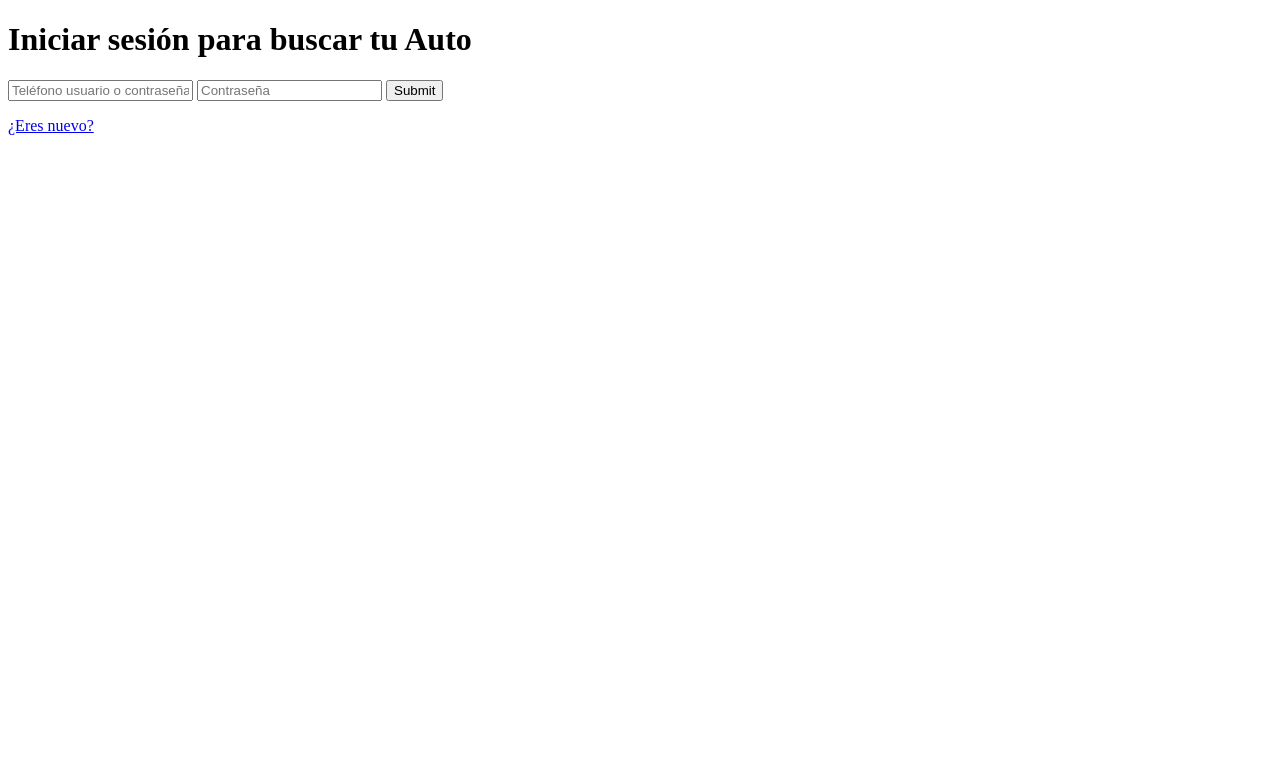
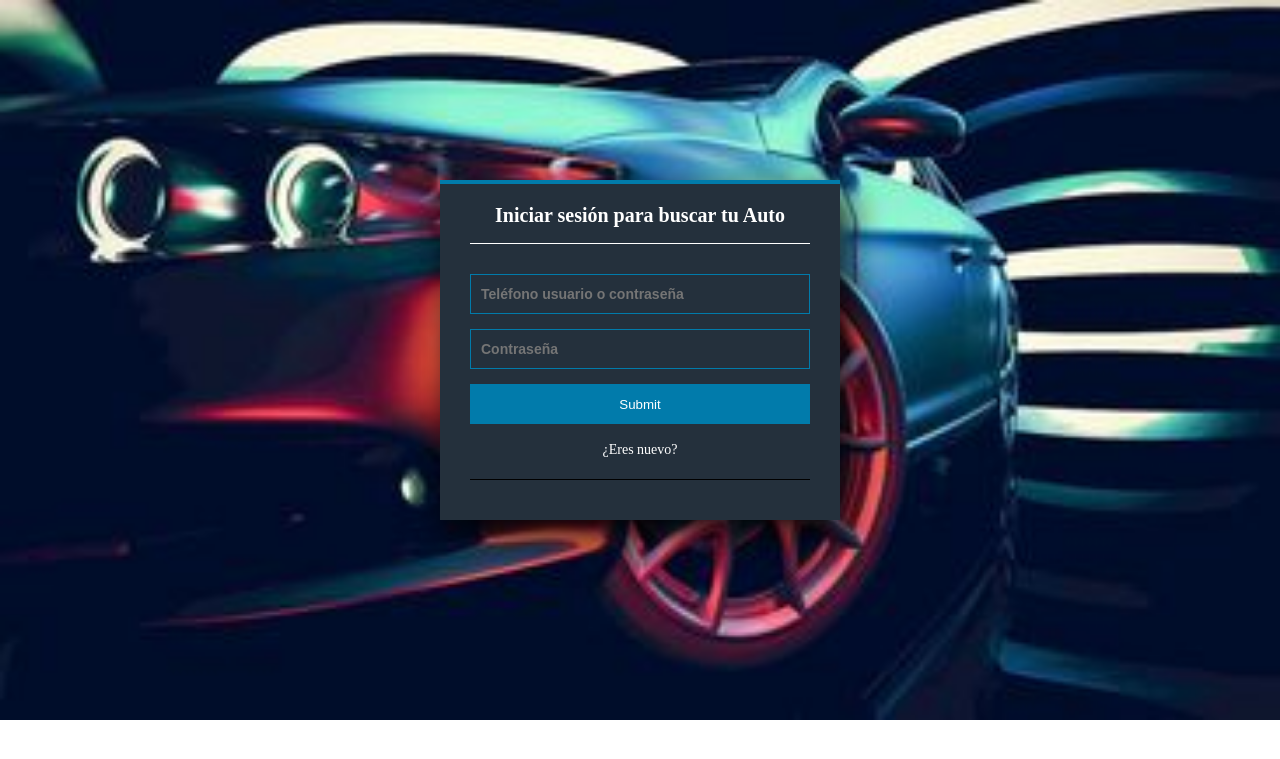
Before and after one commit to gregorio-corchado-02/ClaseSO, a Flask app: page / in a window 1280 px wide. Shown: the top 759 px of the page. Run offline with Flask 3, Linux system fonts and the light colour scheme; some libraries are stand-ins or nearby versions.

Commit message:
se agrego css

```diff
--- a/static/login.css
+++ b/static/login.css
@@ -0,0 +1,72 @@
+* {
+    margin: 0;
+    padding: 0;
+    box-sizing: border-box;
+}
+
+body {
+
+    background-image: url('FondoLogin.jpg');
+    background-size:cover;
+    background-position:top;
+    background-repeat:no-repeat;
+
+}
+
+.Formulario{
+    width: 400px;
+    height: 340px;
+    background-color:  #24303c;
+
+    margin: auto;
+    margin-top: 180px;
+    box-shadow: 7px 13px 37px #000;
+    padding: 20px 30px;
+    border-top: 4px solid #017bab;
+
+}
+
+.Formulario h1 {
+    margin: 0;
+    text-align: center;
+    height: 40px;
+    margin-bottom: 30px;
+    border-bottom: 1px solid;
+    font-size: 20px;
+    color: white;
+}
+
+.controls {
+    width: 100%;
+    border: 1px solid #017bab;
+    margin-bottom: 15px;
+    padding: 11px 10px;
+    background: #24303c;
+    font-size: 14px;
+    font-weight: bold;
+}
+
+.buttons {
+    width: 100%;
+    height: 40px;
+    background: #017bab;
+    border: none;
+    color: white;
+    margin-bottom: 16px;
+}
+
+.Formulario p{
+    height: 40px;
+    text-align: center;
+    border-bottom: 1px solid;
+}
+
+.Formulario a {
+    color: white;
+    text-decoration: none;
+    font-size: 14px;
+}
+
+.Formulario a:hover {
+    text-decoration: underline;
+}
--- a/templates/RegistrarUsuarios.html
+++ b/templates/RegistrarUsuarios.html
@@ -1,7 +1,7 @@
 <!DOCTYPE html>
 <html lang="es">
 <head>
-  <link rel="stylesheet" href="RegistrarUsuarios.css">
+  <link rel="stylesheet" href="{{ url_for('static', filename='RegistrarUsuarios.css')}}">
   <title>Formulario Registro</title>
 </head>
 <body>
--- a/templates/consultar.html
+++ b/templates/consultar.html
@@ -15,11 +15,12 @@
             margin-bottom: 50px;
         }
     </style>
+
 </head>
 <body>
+   <form action="/mostrar" method="post">
 
-
-    <div class="container" action="/mostrar" method="post" method="get">
+    <div class="container">
 
         <div class="row">
             <div class="column">
@@ -66,5 +67,6 @@
         </div>
     </div>
 
+</form>
 </body>
 </html>
```
Also changed, not shown: static/FondoLogin.jpg (added).
